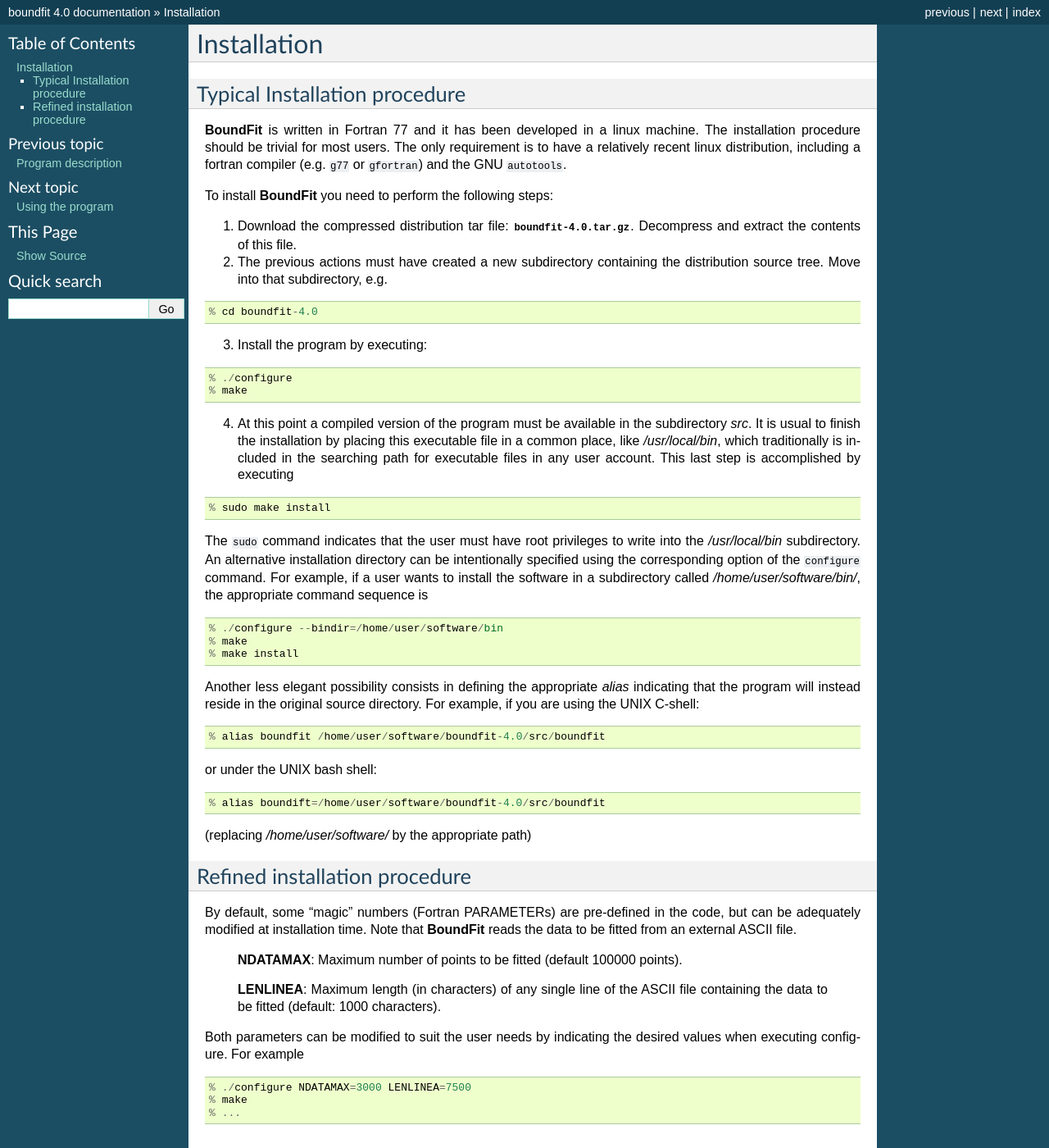
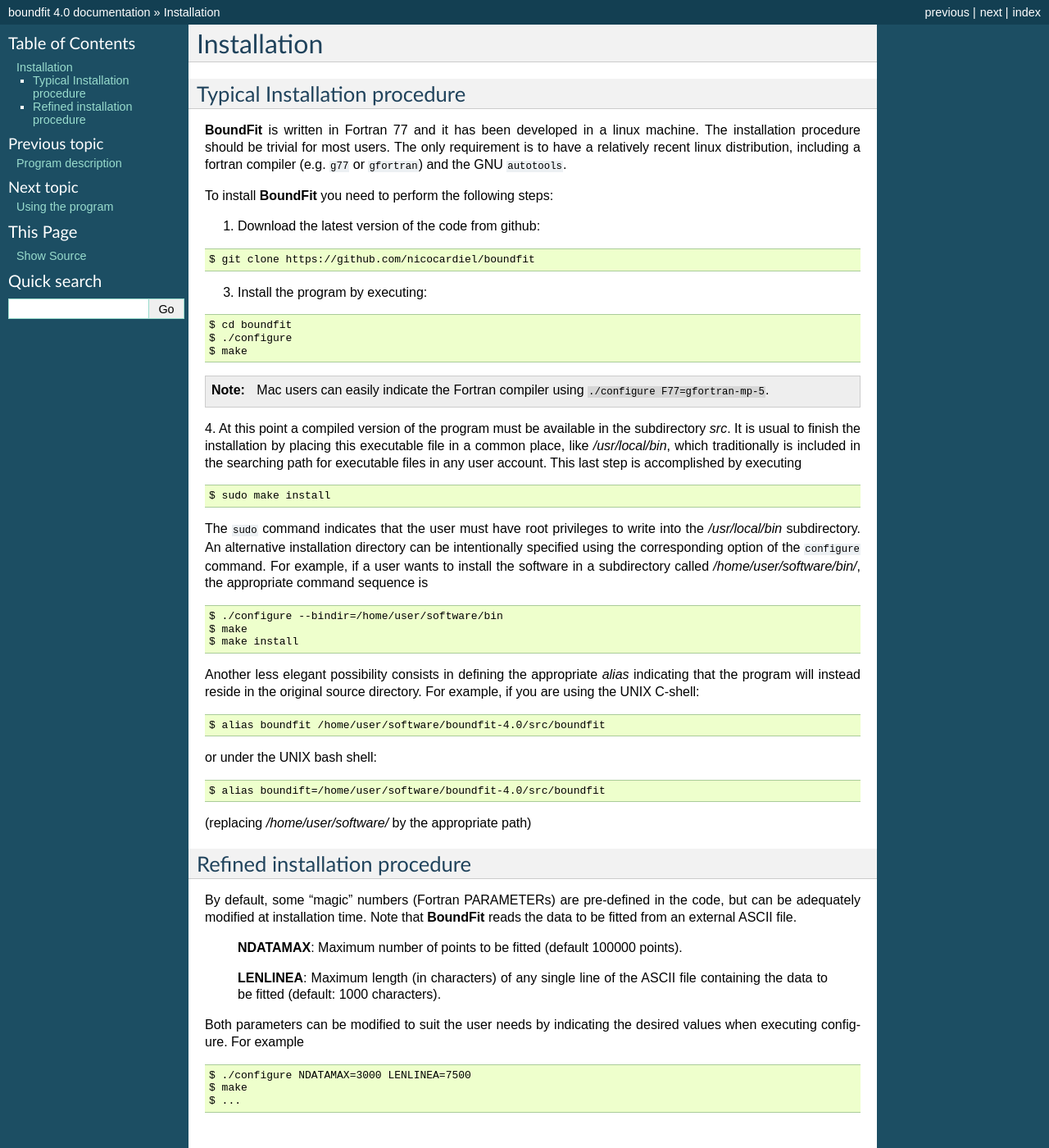
Before and after one commit to nicocardiel/boundfit, a Sphinx documentation site: the page built from docs/installation.rst, in a window 1280 px wide and 1400 px high. Shown: the whole window at 82% size. Built offline with Sphinx 7.4.7, drawn with Linux system fonts in a browser that asks for light colours; formulas are drawn with MathJax 3.

Commit message:
Minor changes in documentation

```diff
--- a/docs/installation.rst
+++ b/docs/installation.rst
@@ -4,65 +4,86 @@
 Typical Installation procedure
 -------------------------------
 
-**BoundFit** is written in Fortran 77 and it has been developed in a linux machine. The installation procedure should be trivial for most users. The only requirement is to have a relatively recent linux distribution, including a fortran compiler (e.g. ``g77`` or ``gfortran``) and the GNU ``autotools``.
+**BoundFit** is written in Fortran 77 and it has been developed in a linux
+machine. The installation procedure should be trivial for most users. The only
+requirement is to have a relatively recent linux distribution, including a
+fortran compiler (e.g. ``g77`` or ``gfortran``) and the GNU ``autotools``.
 
 To install **BoundFit** you need to perform the following steps:
 
-1. Download the compressed distribution tar file: :download:`boundfit-4.0.tar.gz<data/boundfit-4.0.tar.gz>`. Decompress and extract the contents of this file.
-2. The previous actions must have created a new subdirectory containing the distribution source tree. Move into that subdirectory, e.g.
+1. Download the latest version of the code from github:
 
 ::
 
-    % cd boundfit-4.0
+    $ git clone https://github.com/nicocardiel/boundfit
 
 3. Install the program by executing:
 
 ::
 
-    % ./configure
-    % make
+    $ cd boundfit
+    $ ./configure
+    $ make
 
-4. At this point a compiled version of the program must be available in the subdirectory `src`. It is usual to finish the installation by placing this executable file in a common place, like `/usr/local/bin`, which traditionally is included in the searching path for executable files in any user account. This last step is accomplished by executing
+.. note:: Mac users can easily indicate the Fortran compiler using
+   ``./configure F77=gfortran-mp-5``.
+
+4. At this point a compiled version of the program must be available in the
+subdirectory `src`. It is usual to finish the installation by placing this
+executable file in a common place, like `/usr/local/bin`, which traditionally
+is included in the searching path for executable files in any user account.
+This last step is accomplished by executing
 
 ::
 
-    % sudo make install
+    $ sudo make install
 
-The ``sudo`` command indicates that the user must have root privileges to write into the `/usr/local/bin` subdirectory. An alternative installation directory can be intentionally specified using the corresponding option of the ``configure`` command. For example, if a user wants to install the software in a subdirectory called `/home/user/software/bin/`, the appropriate command sequence is
+The ``sudo`` command indicates that the user must have root privileges to write
+into the `/usr/local/bin` subdirectory. An alternative installation directory
+can be intentionally specified using the corresponding option of the
+``configure`` command. For example, if a user wants to install the software in
+a subdirectory called `/home/user/software/bin/`, the appropriate command
+sequence is
 
 ::
 
-    % ./configure --bindir=/home/user/software/bin
-    % make
-    % make install
+    $ ./configure --bindir=/home/user/software/bin
+    $ make
+    $ make install
 
-Another less elegant possibility consists in defining the appropriate *alias* indicating that the program will instead reside in the original source directory. For example, if you are using the UNIX C-shell:
+Another less elegant possibility consists in defining the appropriate *alias*
+indicating that the program will instead reside in the original source
+directory. For example, if you are using the UNIX C-shell:
 
 ::
 
-    % alias boundfit /home/user/software/boundfit-4.0/src/boundfit
+    $ alias boundfit /home/user/software/boundfit-4.0/src/boundfit
 
 or under the UNIX bash shell:
 
 ::
 
-    % alias boundift=/home/user/software/boundfit-4.0/src/boundfit
+    $ alias boundift=/home/user/software/boundfit-4.0/src/boundfit
 
 (replacing `/home/user/software/` by the appropriate path)
+
 
 Refined installation procedure
 -------------------------------
 
-By default, some "magic" numbers (Fortran PARAMETERs) are pre-defined in the code, but can be adequately modified at installation time. Note that **BoundFit** reads the data to be fitted from an external ASCII file.
+By default, some "magic" numbers (Fortran PARAMETERs) are pre-defined in the
+code, but can be adequately modified at installation time. Note that
+**BoundFit** reads the data to be fitted from an external ASCII file.
 
     **NDATAMAX**: Maximum number of points to be fitted (default 100000 points).
 
     **LENLINEA**: Maximum length (in characters) of any single line of the ASCII file containing the data to be fitted (default: 1000 characters).
 
-Both parameters can be modified to suit the user needs by indicating the desired values when executing configure. For example
+Both parameters can be modified to suit the user needs by indicating the
+desired values when executing configure. For example
 
 ::
 
-    % ./configure NDATAMAX=3000 LENLINEA=7500
-    % make
-    % ...
+    $ ./configure NDATAMAX=3000 LENLINEA=7500
+    $ make
+    $ ...
```
Also changed, not shown: docs/license_agreement.rst (+10 -2 lines), docs/using_the_program.rst (+24 -24 lines).
